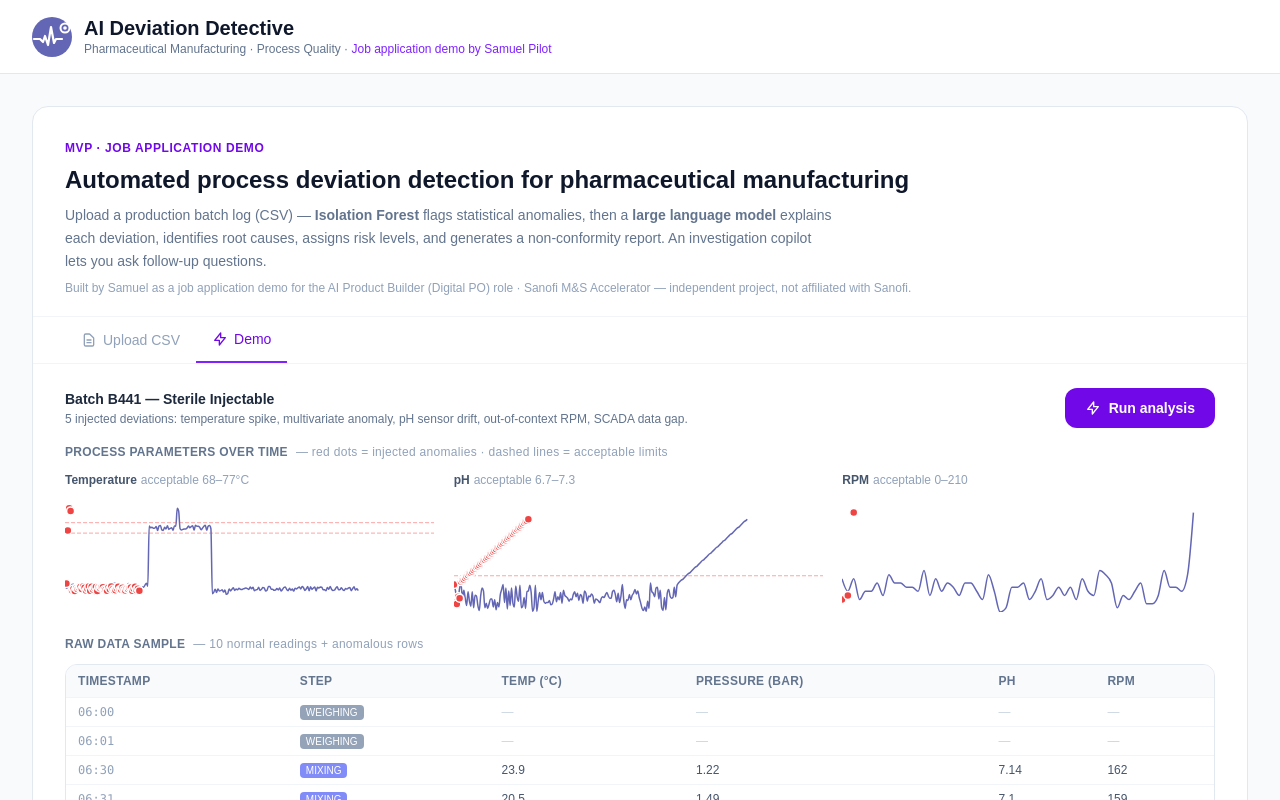
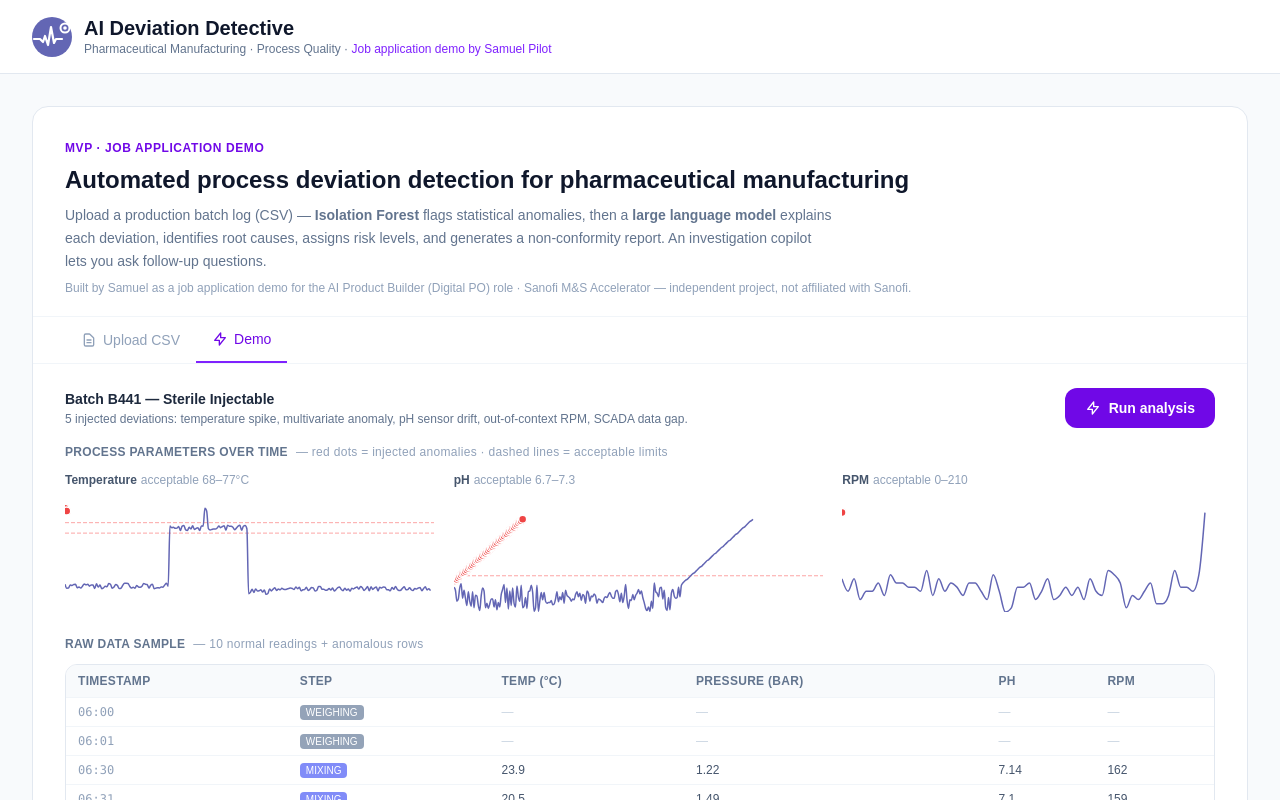
Before and after one commit to samuelpilot86/ai-deviation-detective, a Next.js app: page / in a window 1280 px wide. Shown: the top 800 px of the page. Built offline with nearby package versions, Linux system fonts and the light colour scheme.

Commit message:
Show anomaly dots only on charts where the parameter is actually anomalous

```diff
--- a/components/BatchPreview.tsx
+++ b/components/BatchPreview.tsx
@@ -28,13 +28,25 @@ function generatePhDriftTs(): string[] {
   return result;
 }
 
-const ANOMALOUS_TS = new Set([
-  "2024-03-12 07:05:00", // multivariate MIXING
+// Per-parameter anomalous timestamps — a row may be anomalous for one param but normal for others
+const ANOMALOUS_BY_FIELD: Record<"temperature_c" | "ph" | "mixing_rpm", Set<string>> = {
+  temperature_c: new Set([
+    "2024-03-12 07:50:00", // temp spike 89.4°C
+    "2024-03-12 07:51:00", // temp spike 87.1°C
+  ]),
+  ph: new Set(generatePhDriftTs()), // pH drift FILLING 09:26–10:14
+  mixing_rpm: new Set([
+    "2024-03-12 07:40:00", // RPM=178 during HEATING (out-of-context)
+  ]),
+};
+
+// Union of all anomalous timestamps (used for table highlighting)
+const ANOMALOUS_TS = new Set<string>([
+  "2024-03-12 07:05:00", // multivariate MIXING (temp+pressure combo)
   "2024-03-12 07:06:00",
-  "2024-03-12 07:40:00", // RPM context HEATING
-  "2024-03-12 07:50:00", // temp spike
-  "2024-03-12 07:51:00",
-  ...generatePhDriftTs(), // pH drift FILLING 09:25–10:14 (continuous, no recovery)
+  ...ANOMALOUS_BY_FIELD.temperature_c,
+  ...ANOMALOUS_BY_FIELD.ph,
+  ...ANOMALOUS_BY_FIELD.mixing_rpm,
 ]);
 
 // Step color palette
@@ -83,12 +95,13 @@ function Sparkline({
   limits: typeof LIMITS[string];
   height?: number;
 }) {
+  const fieldAnomalies = ANOMALOUS_BY_FIELD[field];
   const points = data
     .filter(r => r[field] !== null)
     .map((r, i) => ({
       i,
       value: r[field] as number,
-      anomalous: r.anomalous,
+      anomalous: fieldAnomalies.has(r.timestamp),
       step: r.step,
       timestamp: r.timestamp,
     }));
```
